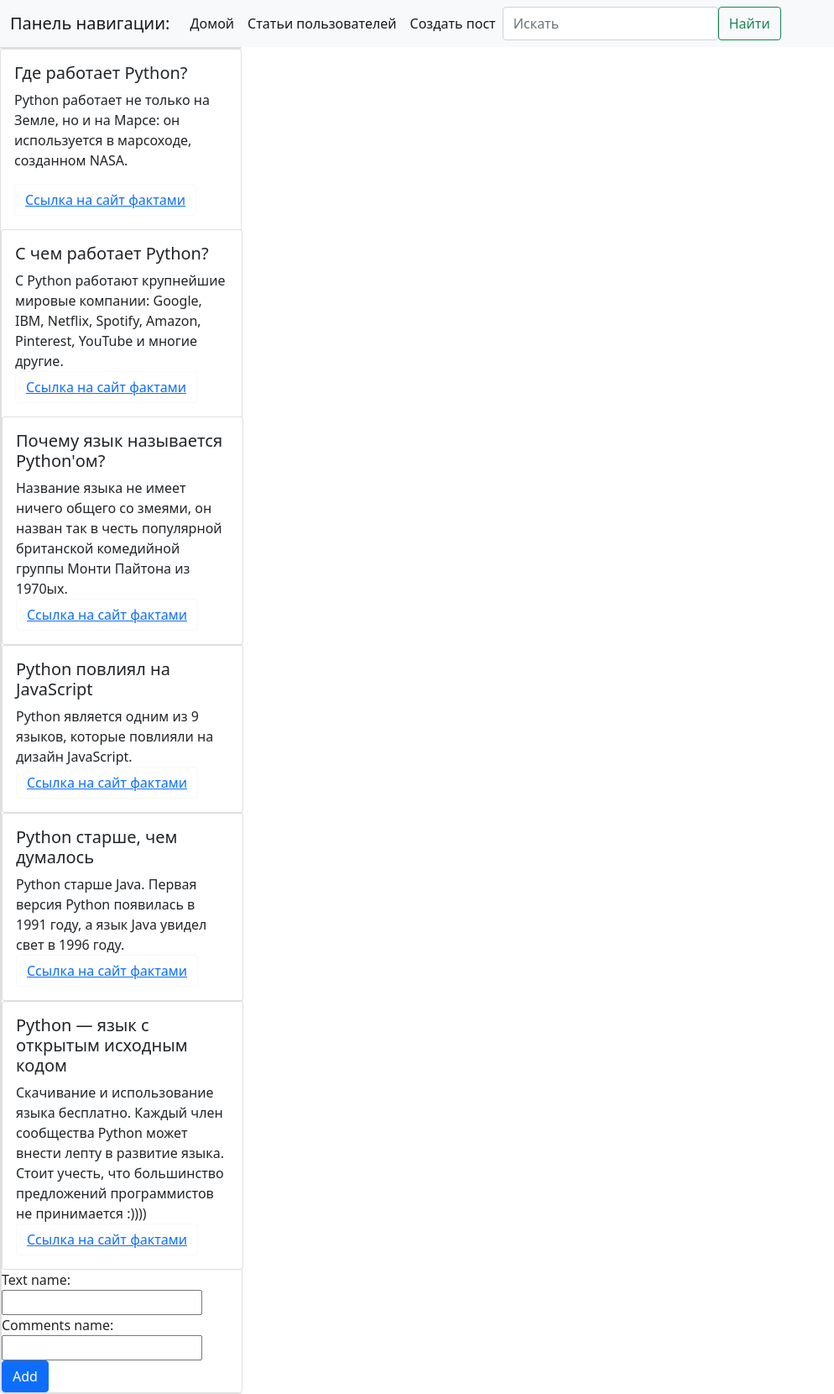
After one commit to NikitaPazu/project, a Django app: template python_articles/templates/Add_post.html in a window 1280 px wide. The commit adds this page. Shown: the whole page at 84% size, without its empty margins (0-994 px from the left). Run offline with Django 4.2, Linux system fonts and the light colour scheme; the template is opened without the code that fills it: values that come from a table or form of the project are taken from there, others are empty; parts of the project's set-up code (start-up, migrations or seed data) failed here and were passed over.

Commit message:
Поэксперементировал с оформлением сайта (3)/ Добавил формы

```diff
--- /dev/null
+++ b/python_articles/python_articles/forms.py
@@ -0,0 +1,23 @@
+from django import forms
+
+
+class Role(forms.Form):
+    Role = forms.CharField(label="Role name", max_length=15)
+    name = forms.CharField(label="Name",  max_length=20)
+    Possibilites = forms.CharField(label="Possibilites name")
+    # /
+    # /
+class Users(forms.Form):
+    name = forms.CharField(label="Name", max_length=20)
+    Surname = forms.CharField(label="Surname name", max_length=20)\
+    # /
+    # /
+class Posts(forms.Form):
+    text = forms.CharField(label="Text name", max_length=2500)
+    comments = forms.CharField(label="Comments name", max_length=750)
+    # /
+    # /
+class Comments(forms.Form):
+    text = forms.CharField(label="Comments name", max_length=750)
+    # /
+    # /
--- a/python_articles/python_articles/models.py
+++ b/python_articles/python_articles/models.py
@@ -25,10 +25,10 @@
 
 class Posts(models.Model):
     id = models.AutoField(primary_key=True)
-    text = models.CharField(max_length=5000)
+    text = models.CharField(max_length=2500)
     likes = models.IntegerField()
     date = models.DateField(auto_now=True)
-    comments = models.CharField(max_length=500)
+    comments = models.CharField(max_length=750)
     user = models.ForeignKey(Users, on_delete=models.SET_NULL, null=True)
 
 
--- a/python_articles/python_articles/urls.py
+++ b/python_articles/python_articles/urls.py
@@ -23,4 +23,6 @@
 path('', views.homePage),
 path('about/', views.index),
 path('home>', views.index),
+path('users_articles>', views.index),
+path('add_post>', views.index),
 path('', views),
--- a/python_articles/python_articles/views.py
+++ b/python_articles/python_articles/views.py
@@ -1,7 +1,10 @@
 from django.http import HttpResponse
 from django.shortcuts import render
 
+
 def homePage(request):
     return HttpResponse('<h1>HOME</h1>')
+
+
 def index(request):
     return render(index, 'index.html')
--- /dev/null
+++ b/python_articles/templates/Add_post.html
@@ -0,0 +1,9 @@
+{% extends "index.html" %}
+
+{% block content %}
+    <form method="post">
+        {% csrf_token %}
+        {{ form }}
+        <button type="submit" class="btn btn-primary">Add</button>
+    </form>
+{% endblock content %}
--- /dev/null
+++ b/python_articles/templates/Users_articles.html
@@ -0,0 +1 @@
+{% extends "index.html" %}
--- a/python_articles/templates/index.html
+++ b/python_articles/templates/index.html
@@ -8,31 +8,31 @@
 <body>
 <nav class="navbar navbar-expand-lg navbar-light bg-light">
   <div class="container-fluid">
-    <a class="navbar-brand" href="#">Navbar</a>
+    <a class="navbar-brand" href="#">Панель навигации:</a>
     <button class="navbar-toggler" type="button" data-toggle="collapse" data-target="#navbarSupportedContent" aria-controls="navbarSupportedContent" aria-expanded="false" aria-label="Toggle navigation">
       <span class="navbar-toggler-icon"></span>
     </button>
     <div class="collapse navbar-collapse" id="navbarSupportedContent">
       <ul class="navbar-nav mr-auto mb-2 mb-lg-0">
         <li class="nav-item">
-          <a class="nav-link active" aria-current="page" href="#">Home</a>
+          <a class="nav-link active" aria-current="page" href="http://localhost:63342/python_articles/python_articles/templates/">Домой</a>
         </li>
-        <button type="button" class="btn btn-outline-light"><a href="http://localhost:63342/python_articles/python_articles/templates/index.html?#">Articles<a> </button>
-<!--        <button type="button" class="btn btn-outline-light"><a href="m.vk.com/nik_pazushkin">Me<a> </button>-->
-<!--      </ul>-->
+        <a class="nav-link active" aria-current="page" href="users_articles">Статьи пользователей</a>
+        <a class="nav-link active" aria-current="page" href="add_post">Создать пост</a>
       <form class="d-flex">
-        <input class="form-control mr-2" type="search" placeholder="Search" aria-label="Search">
-        <button class="btn btn-outline-success" type="submit">Search</button>
+        <input class="form-control mr-2" type="search" placeholder="Искать" aria-label="Искать">
+        <button class="btn btn-outline-success" type="submit">Найти</button>
       </form>
     </div>
   </div>
 </nav>
       <div class="card" style="width: 18rem;">
-  <img src="https://timeweb.com/ru/community/article/3c/3c0cefa6f99fda8d9596da474fc7e264.jpg" class="card-img-top" height=150 width=1200>
+<!--  <img src="https://timeweb.com/ru/community/article/3c/3c0cefa6f99fda8d9596da474fc7e264.jpg" class="card-img-top" height=150 width=1200>-->
   </div>
 </div>
 
 <div class="card" style="width: 18rem;">
+
 
 
   <div class="card-body">
@@ -57,7 +57,7 @@
         <div class="card" style="width: 18rem;">
   <div class="card-body">
     <h5 class="card-title, class= font-weight-bolder" >Python повлиял на JavaScript</h5>
-    <p class="card-text">Python является одним из 9 языков, которые повлияли на дизайн JavaScript. Другие языки: AWK,  C,  HyperTalk,  Java,  Lua,  Perl,  Scheme и Self.</p>
+    <p class="card-text">Python является одним из 9 языков, которые повлияли на дизайн JavaScript.</p>
     <button type="button" class="btn btn-outline-light"><a href="https://techrocks.ru/2020/06/27/15-facts-about-python-programming/">Ссылка на сайт фактами<a> </button>
   </div>
 </div>
@@ -77,6 +77,10 @@
 </div>
 
 
+      {% block content %}
+        {% endblock content %}
+
+
 </div>
 </body>
 </html>
```
